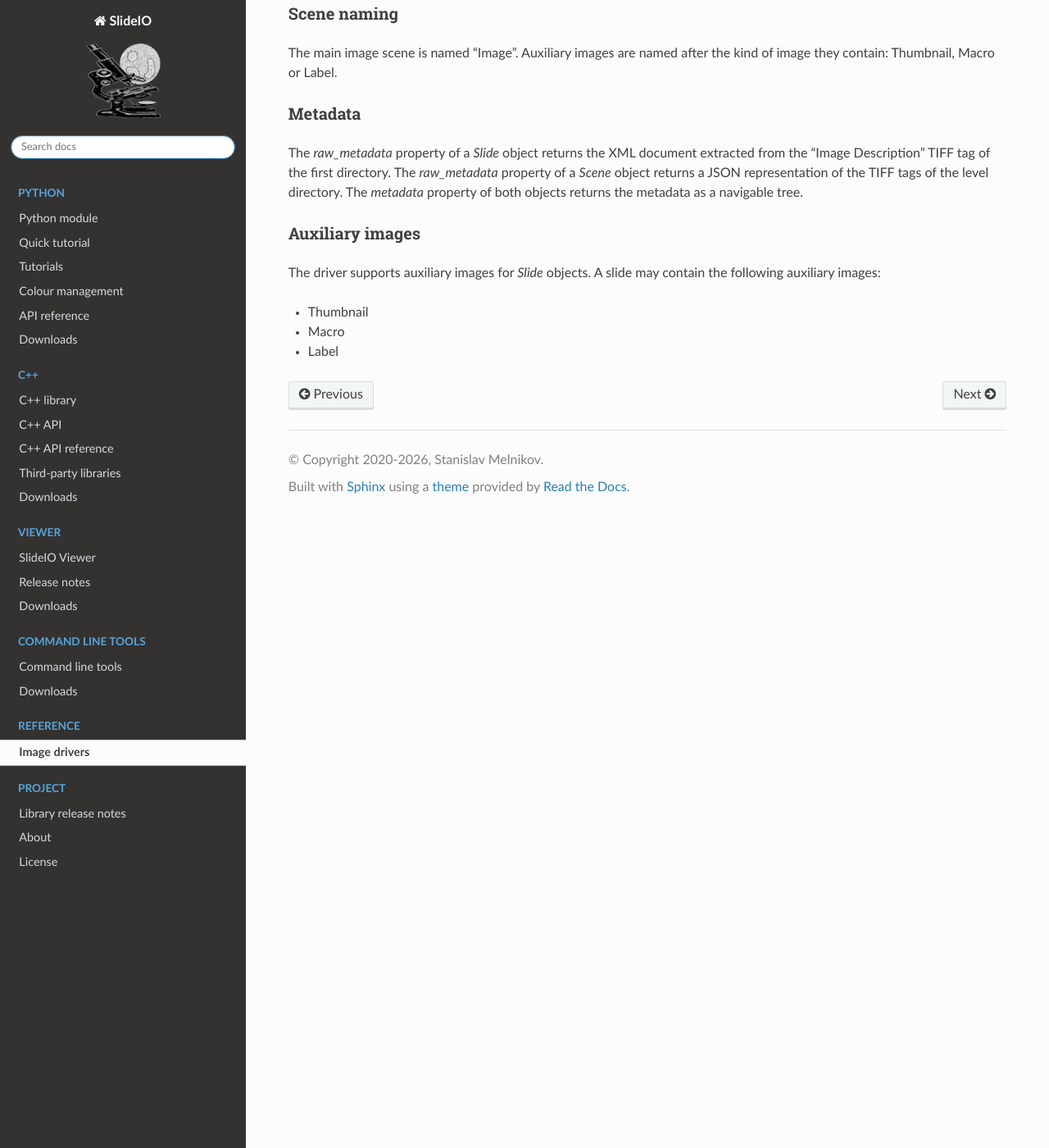
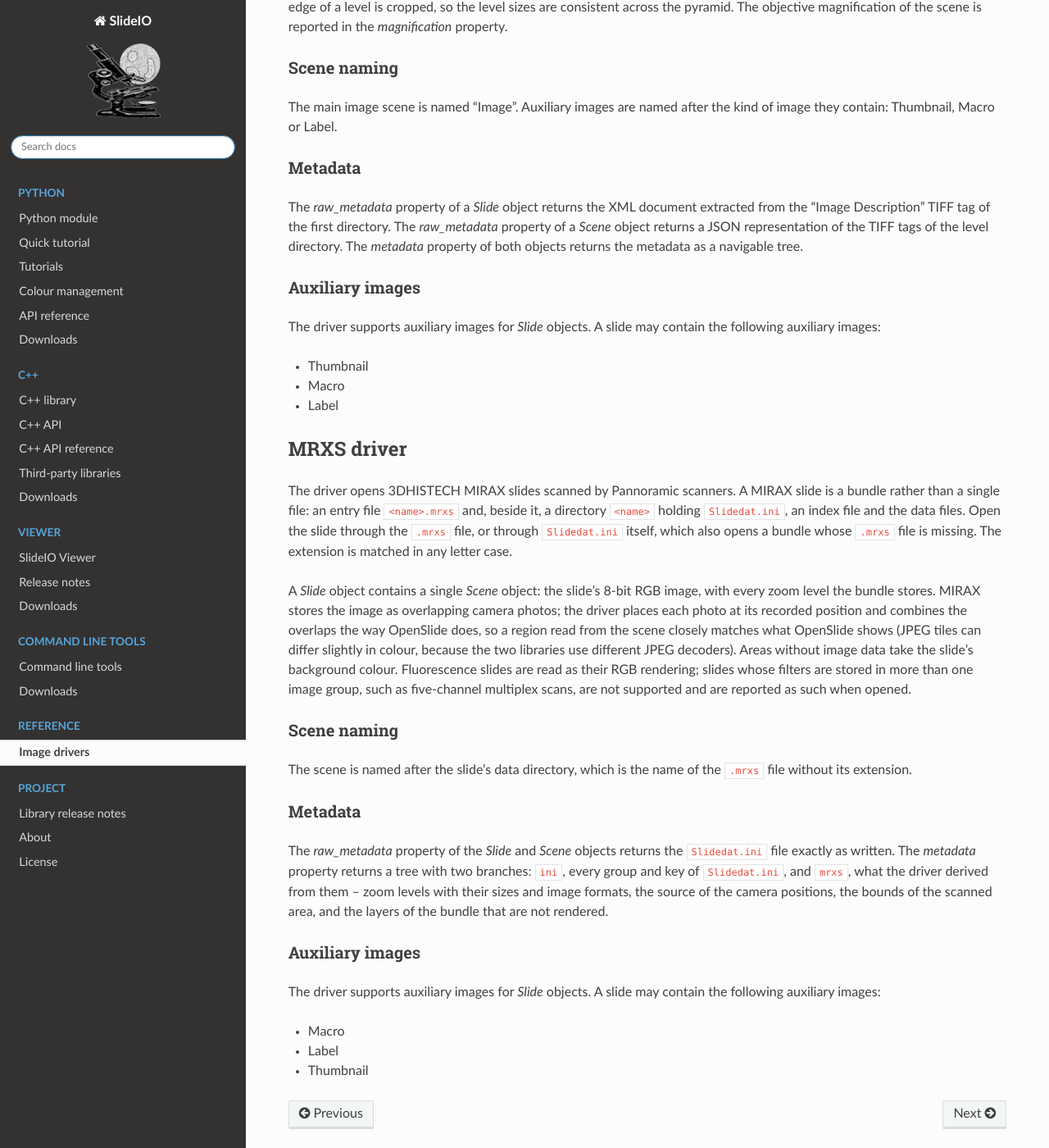
Before and after one commit to Booritas/slideio-doc, a Sphinx documentation site: the page built from docs/source/drivers.md, in a window 1280 px wide and 1400 px high, scrolled down 6142 px. Shown: the whole window at 82% size. Built offline with Sphinx 7.4.7 and the Read the Docs theme 3.1.0, drawn with Linux system fonts in a browser that asks for light colours; some of the changed text lies outside the part shown.

Commit message:
docs: document the MRXS driver
Adds 3DHISTECH MIRAX (MRXS) to the driver and capability tables and a
driver section: opening the bundle through its .mrxs file or
Slidedat.ini, the single RGB scene, metadata and associated images. The
driver lands in slideio with Booritas/slideio#93.

Co-Authored-By: Claude <noreply@anthropic.com>

```diff
--- a/docs/source/drivers.md
+++ b/docs/source/drivers.md
@@ -18,6 +18,7 @@ each driver has a unique ID. The following drivers are available:
 | QPTIFF | PerkinElmer Vectra QPTIFF | *.qptiff |
 | OMETIFF | [OME-TIFF](https://docs.openmicroscopy.org/ome-model/5.6.3/ome-tiff/) image format | *.ome.tif, *.ome.tiff, *.ome.tf2, *.ome.tf8, *.ome.btf |
 | PHTIFF | [Philips](https://www.usa.philips.com/healthcare/resources/landing/philips-intellisite-pathology-solution) TIFF whole slide images | *.tif, *.tiff |
+| MRXS | [3DHISTECH](https://www.3dhistech.com/) MIRAX whole slide images | *.mrxs, Slidedat.ini |
 
 Three drivers accept `*.tif` and `*.tiff`: GDAL, OMETIFF and PHTIFF. They are
 told apart by the content of the file, so opening a slide with the default
@@ -40,6 +41,7 @@ that.
 | QPTIFF | yes | yes | yes |
 | OMETIFF | yes | yes | yes |
 | PHTIFF | no | no | no |
+| MRXS | no | no | no |
 
 ## CZI driver
 
@@ -286,3 +288,45 @@ the following auxiliary images:
 - Thumbnail
 - Macro
 - Label
+
+## MRXS driver
+
+The driver opens 3DHISTECH MIRAX slides scanned by Pannoramic scanners. A MIRAX
+slide is a bundle rather than a single file: an entry file `<name>.mrxs` and,
+beside it, a directory `<name>` holding `Slidedat.ini`, an index file and the
+data files. Open the slide through the `.mrxs` file, or through `Slidedat.ini`
+itself, which also opens a bundle whose `.mrxs` file is missing. The extension
+is matched in any letter case.
+
+A *Slide* object contains a single *Scene* object: the slide's 8-bit RGB image,
+with every zoom level the bundle stores. MIRAX stores the image as overlapping
+camera photos; the driver places each photo at its recorded position and
+combines the overlaps the way OpenSlide does, so a region read from the scene
+closely matches what OpenSlide shows (JPEG tiles can differ slightly in colour,
+because the two libraries use different JPEG decoders). Areas without image data take the slide's
+background colour. Fluorescence slides are read as their RGB rendering; slides
+whose filters are stored in more than one image group, such as five-channel
+multiplex scans, are not supported and are reported as such when opened.
+
+### Scene naming
+
+The scene is named after the slide's data directory, which is the name of the
+`.mrxs` file without its extension.
+
+### Metadata
+
+The *raw_metadata* property of the *Slide* and *Scene* objects returns the
+`Slidedat.ini` file exactly as written. The *metadata* property returns a tree
+with two branches: `ini`, every group and key of `Slidedat.ini`, and `mrxs`,
+what the driver derived from them -- zoom levels with their sizes and image
+formats, the source of the camera positions, the bounds of the scanned area, and
+the layers of the bundle that are not rendered.
+
+### Auxiliary images
+
+The driver supports auxiliary images for *Slide* objects. A slide may contain
+the following auxiliary images:
+
+- Macro
+- Label
+- Thumbnail
```
